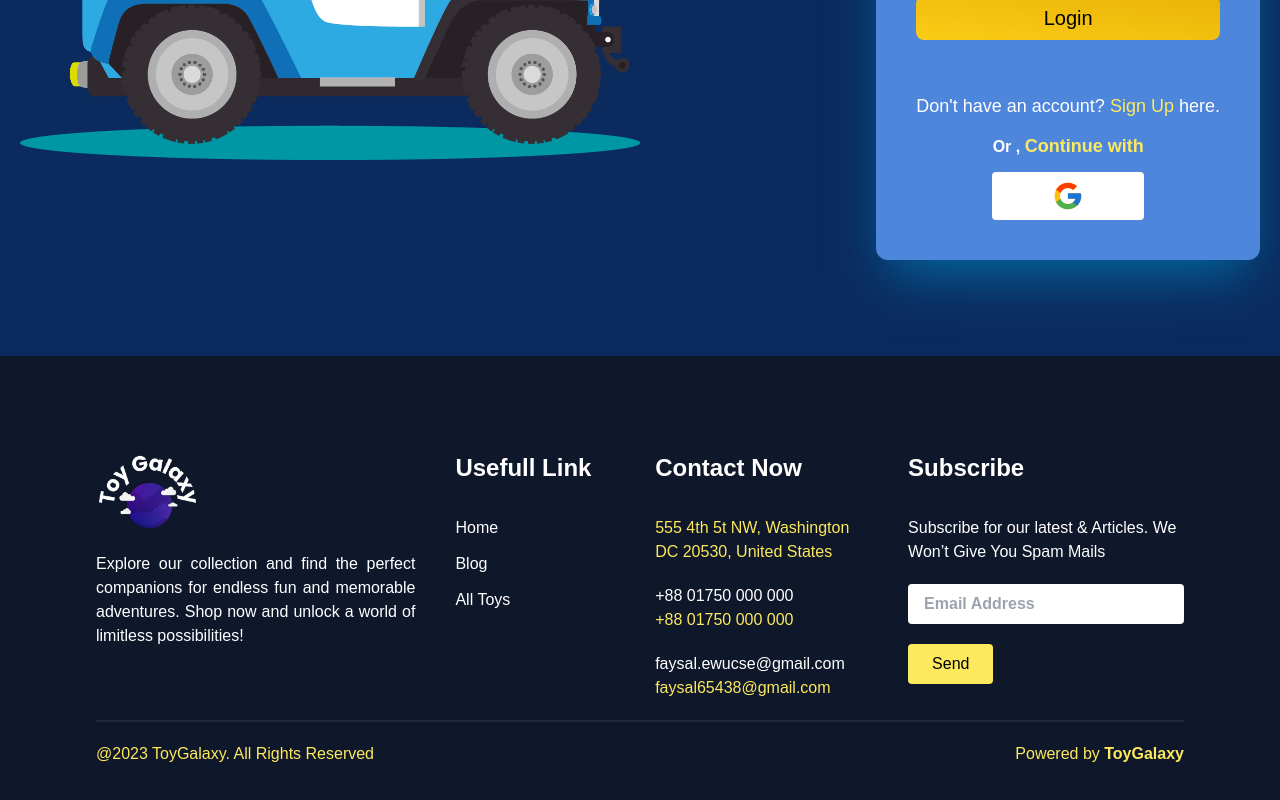
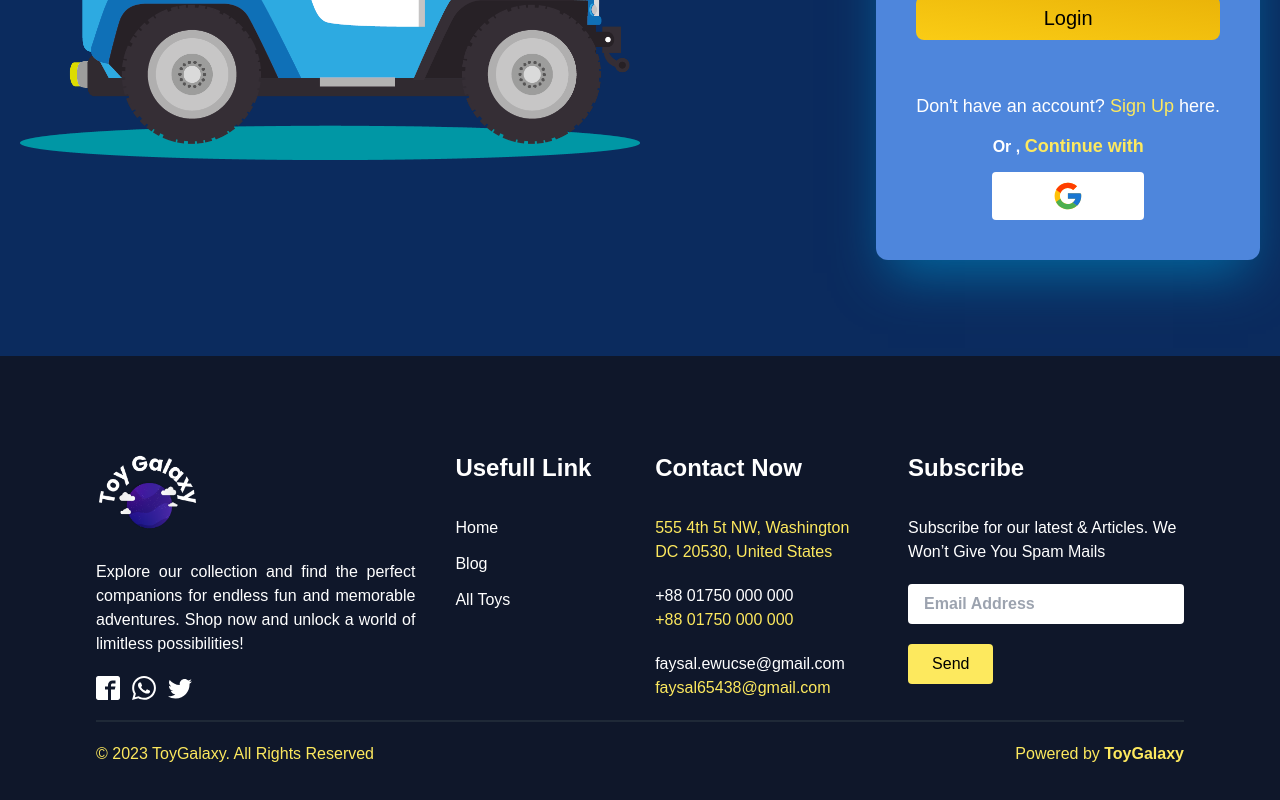
Before and after one commit to faysalewucse/Toy-Galaxy-Frontend, a React (Vite) app: page /login in a window 1280 px wide. Shown: the part 464-1264 px from the top of the page. Built offline with nearby package versions, Linux system fonts and the light colour scheme; no server answers.

Commit message:
Added Social Media Icons on Footer

```diff
--- a/src/components/Footer.jsx
+++ b/src/components/Footer.jsx
@@ -1,4 +1,4 @@
-import React from "react";
+import { ImFacebook2, ImWhatsapp, ImTwitter } from "react-icons/im";
 import { Link } from "react-router-dom";
 import brand from "../assets/brand.png";
 import { useAuth } from "../contexts/AuthContext";
@@ -11,15 +11,20 @@ export default function Footer() {
         <div className="basis-1/2 text-justify">
           <img
             onClick={() => navigate("/")}
-            className="w-1/3 md:w-1/3 cursor-pointer mb-3"
+            className="w-1/3 md:w-1/3 cursor-pointer"
             src={brand}
             alt="brand"
           />
-          <p className="text-secondary2">
+          <p className="text-secondary2 my-5">
             Explore our collection and find the perfect companions for endless
             fun and memorable adventures. Shop now and unlock a world of
             limitless possibilities!
           </p>
+          <div className="flex items-center text-2xl gap-3 cursor-pointer">
+            <ImFacebook2 />
+            <ImWhatsapp />
+            <ImTwitter />
+          </div>
         </div>
         <div className="basis-1/4 mt-5 md:mt-0">
           <h1 className="font-bold text-2xl font-display mb-2 md:mb-8">
@@ -79,7 +84,9 @@ export default function Footer() {
       </div>
       <hr className="border border-gray-800 my-5" />
       <div className="flex justify-between">
-        <h1 className="text-secondary">@2023 ToyGalaxy. All Rights Reserved</h1>
+        <h1 className="text-secondary">
+          &copy; 2023 ToyGalaxy. All Rights Reserved
+        </h1>
         <h1 className="text-secondary">
           Powered by <b>ToyGalaxy</b>
         </h1>
```
